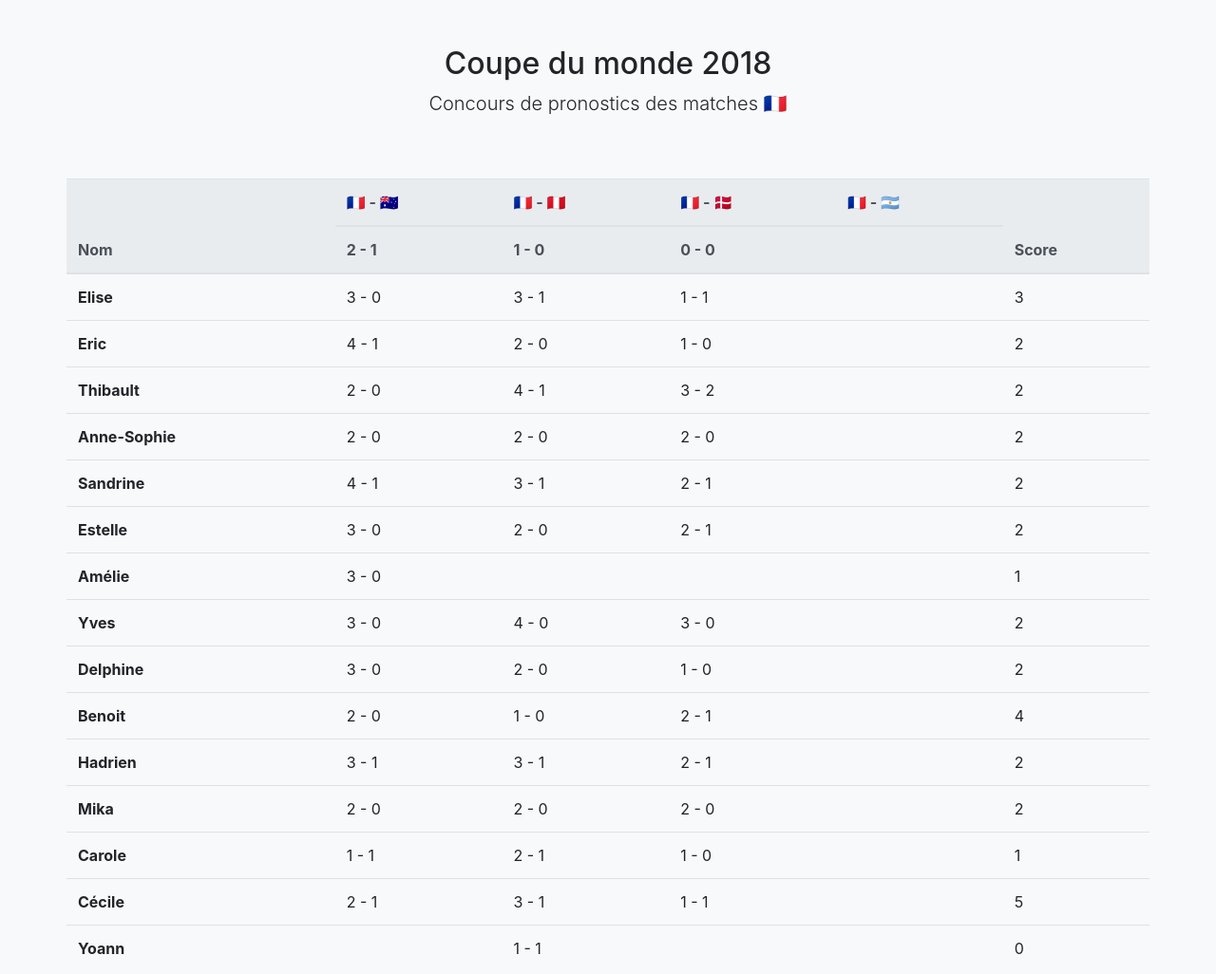
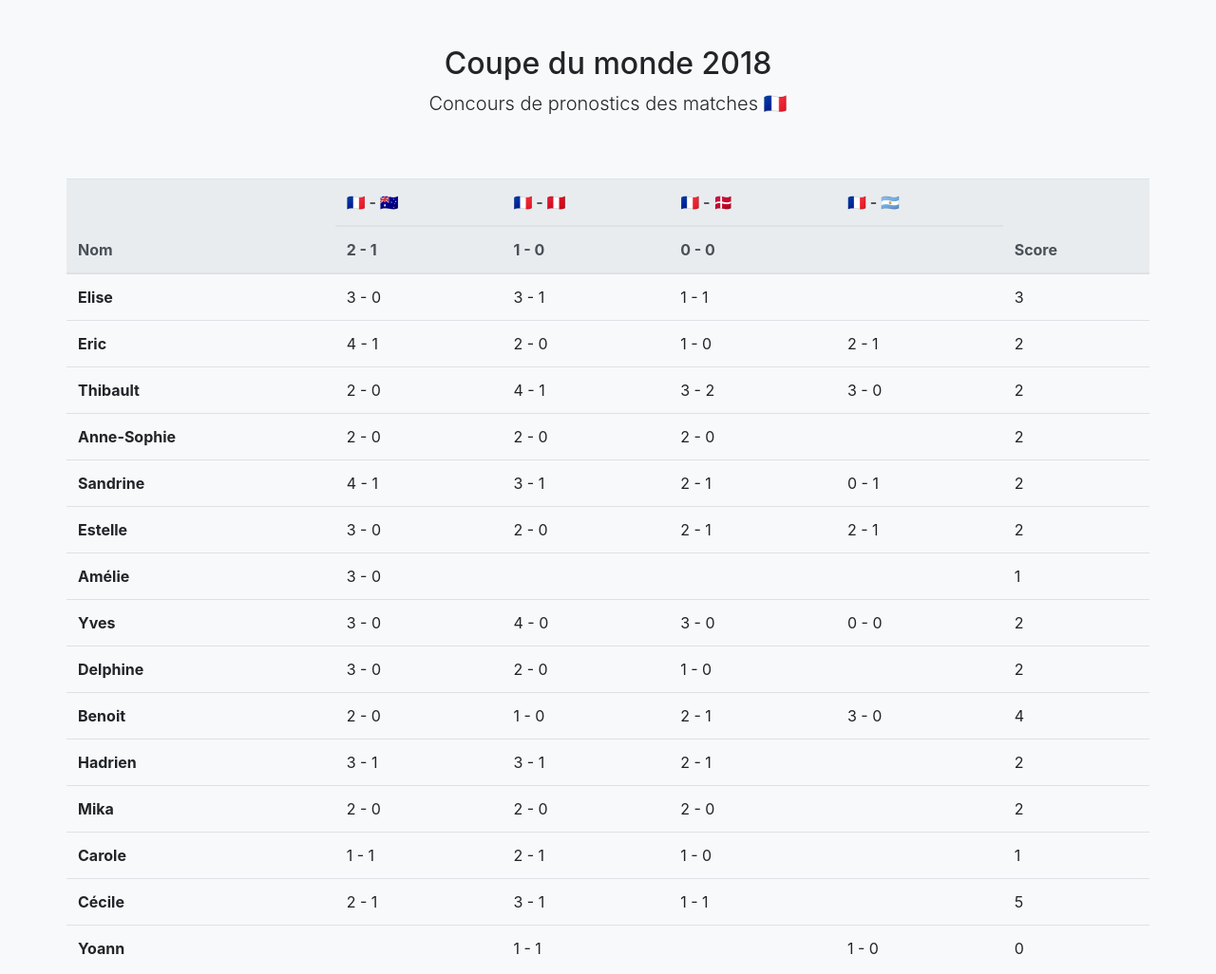
Before and after one commit to binout/worldcup2018, a plain HTML site: page index.html in a window 1280 px wide. Shown: the top 1026 px of the page at 95% size. Drawn offline with nearby package versions, Linux system fonts and the light colour scheme; a web font is replaced by a local one.

Commit message:
Update index.html

```diff
--- a/index.html
+++ b/index.html
@@ -54,7 +54,7 @@
               <td>4 - 1</td>
               <td>2 - 0</td>
               <td>1 - 0</td>
-              <td></td>
+              <td>2 - 1</td>
               <td>2</td>
             </tr>
             <tr>
@@ -62,7 +62,7 @@
               <td>2 - 0</td>
               <td>4 - 1</td>
               <td>3 - 2</td>
-              <td></td>
+              <td>3 - 0</td>
               <td>2</td>
             </tr>
             <tr>
@@ -78,7 +78,7 @@
               <td>4 - 1</td>
               <td>3 - 1</td>
               <td>2 - 1</td>
-              <td></td>
+              <td>0 - 1</td>
               <td>2</td>
             </tr>
             <tr>
@@ -86,7 +86,7 @@
               <td>3 - 0</td>
               <td>2 - 0</td>
               <td>2 - 1</td>
-              <td></td>
+              <td>2 - 1</td>
               <td>2</td>
             </tr>
             <tr>
@@ -102,7 +102,7 @@
               <td>3 - 0</td>
               <td>4 - 0</td>
               <td>3 - 0</td>
-              <td></td>
+              <td>0 - 0</td>
               <td>2</td>
             </tr>
             <tr>
@@ -118,7 +118,7 @@
               <td>2 - 0</td>
               <td>1 - 0</td>
               <td>2 - 1</td>
-              <td></td>
+              <td>3 - 0</td>
               <td>4</td>
             </tr>
             <tr>
@@ -158,7 +158,7 @@
               <td></td>
               <td>1 - 1</td>
               <td></td>
-              <td></td>
+              <td>1 - 0</td>
               <td>0</td>
             </tr>
           </tbody>
```
